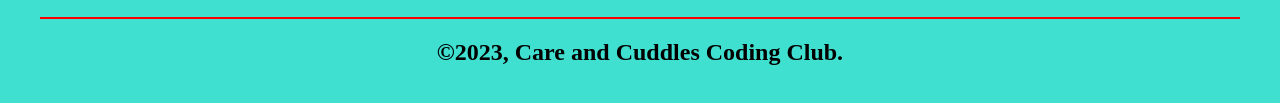
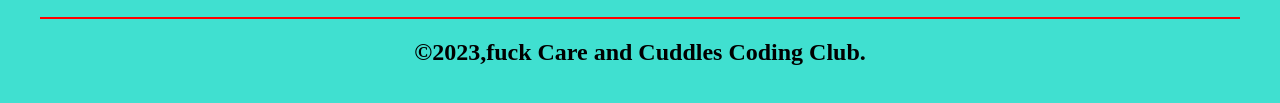
Before and after one commit to CoderNathan/humility.com, a plain HTML site: page index.html in a window 1280 px wide. Shown: the part 2035-2138 px from the top of the page. Drawn offline with Linux system fonts and the light colour scheme; a web font is replaced by a local one.

Commit message:
Update index.html

```diff
--- a/index.html
+++ b/index.html
@@ -85,5 +85,5 @@ one in school likes him and no one wants to be he's friend due to his pride.</h2
 <h2><footer>For more information on Admission, click on the link below.</footer></h2>
 <td><a href="https://careandcuddles.sch.ng/" style="text-decoration: none;"><h2><footer class="link">www.Care and Cuddles School 2023.com</footer></h2></a></td>
 <hr>
-<h2><footer>&copy;2023, Care and Cuddles Coding Club.</footer></h2>
+<h2><footer>&copy;2023,fuck Care and Cuddles Coding Club.</footer></h2>
 </body>
```
